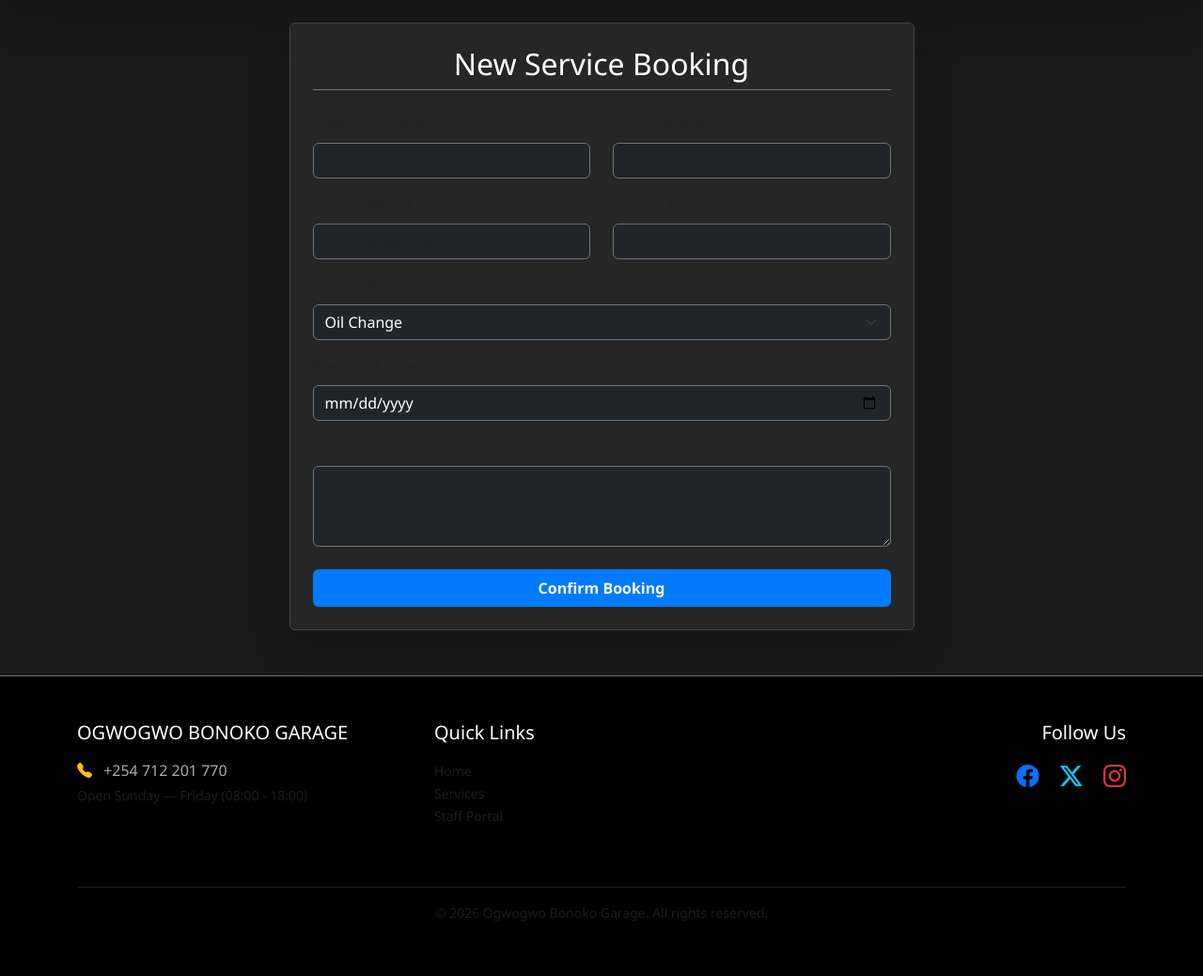
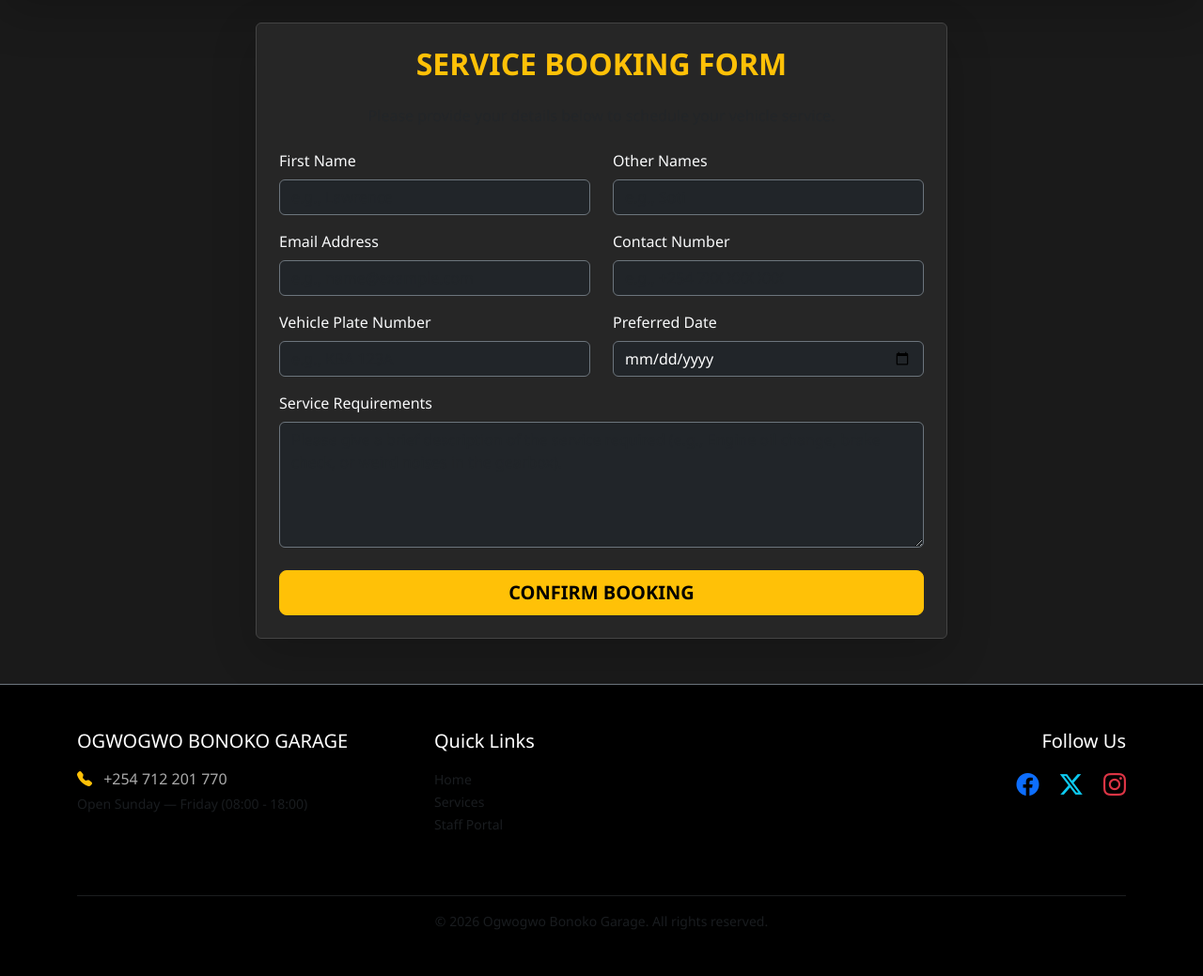
Before and after one commit to sotilawrence-cpu/ogwogwo-garage, a Flask app: page /booking in a window 1280 px wide. Shown: the part 88-1127 px from the top of the page at 94% size. Before the commit the page ends 1068 px from the top, so only its background shows below. Run offline with Flask 3, Linux system fonts and the light colour scheme; some libraries are stand-ins or nearby versions.

Commit message:
Finalized booking logic and server monkey-patch

```diff
--- a/app.py
+++ b/app.py
@@ -1,7 +1,7 @@
-# --- THE FIX: MUST BE AT THE VERY TOP ---
+# --- THE FIX: MUST BE AT THE VERY TOP TO PREVENT RENDER ERRORS ---
 import eventlet
 eventlet.monkey_patch()
-# ----------------------------------------
+# ----------------------------------------------------------------
 
 from flask import Flask, render_template, request, redirect, url_for, session, flash
 from flask_sqlalchemy import SQLAlchemy
@@ -10,26 +10,30 @@ import os
 
 app = Flask(__name__)
 
-# --- SECURITY CONFIGURATION ---
-app.config['SECRET_KEY'] = os.environ.get('SECRET_KEY', 'ogwogwo-default-key-2026')
+# --- SECURITY & DATABASE CONFIGURATION ---
+# SECRET_KEY is used to encrypt your session (login)
+app.config['SECRET_KEY'] = os.environ.get('SECRET_KEY', 'ogwogwo-super-secret-2026')
 app.config['SQLALCHEMY_DATABASE_URI'] = 'sqlite:///garage.db'
 app.config['SQLALCHEMY_TRACK_MODIFICATIONS'] = False
 
+# The password is pulled from Render settings, defaults to Ogwogwo2026
 ADMIN_PASSWORD = os.environ.get('ADMIN_PASSWORD', 'Ogwogwo2026')
 
 db = SQLAlchemy(app)
-# Use 'eventlet' as the async mode to match our Render settings
+# SocketIO configured for real-time alerts on the Admin Panel
 socketio = SocketIO(app, cors_allowed_origins="*", async_mode='eventlet')
 
+# Database Model
 class Booking(db.Model):
     id = db.Column(db.Integer, primary_key=True)
-    customer_name = db.Column(db.String(100), nullable=False)
+    customer_name = db.Column(db.String(150), nullable=False)
     phone = db.Column(db.String(20), nullable=False)
     plate_number = db.Column(db.String(20), nullable=False)
-    service_type = db.Column(db.String(100), nullable=False)
+    service_type = db.Column(db.Text, nullable=False) # Changed to Text for long descriptions
     date = db.Column(db.String(20), nullable=False)
     status = db.Column(db.String(20), default='Pending')
 
+# Initialize Database
 with app.app_context():
     db.create_all()
 
@@ -40,25 +44,33 @@ def index():
 @app.route('/booking', methods=['GET', 'POST'])
 def booking():
     if request.method == 'POST':
+        # 1. Combine Names from the new form
+        first = request.form.get('first_name', '')
+        others = request.form.get('other_names', '')
+        full_name = f"{first} {others}".strip()
+
+        # 2. Create the Database Entry
         new_booking = Booking(
-            customer_name=request.form['name'],
-            phone=request.form['phone'],
-            plate_number=request.form['plate'],
-            service_type=request.form['service'],
-            date=request.form['date']
+            customer_name=full_name,
+            phone=request.form.get('phone'),
+            plate_number=request.form.get('plate'),
+            service_type=request.form.get('service'), # The big description box
+            date=request.form.get('date')
         )
         db.session.add(new_booking)
         db.session.commit()
 
-        # This will now work perfectly with the monkey patch
+        # 3. Trigger Real-time Alert for Admin
         socketio.emit('new_booking', {
-            'customer': new_booking.customer_name,
+            'customer': full_name,
             'plate': new_booking.plate_number,
-            'service': new_booking.service_type
+            'service': "New Request Received"
         })
+
         return redirect(url_for('index'))
     return render_template('booking.html')
 
+# --- PROTECTED ADMIN DASHBOARD ---
 @app.route('/admin', methods=['GET', 'POST'])
 def admin():
     if request.method == 'POST':
@@ -66,23 +78,24 @@ def admin():
             session['logged_in'] = True
             return redirect(url_for('admin'))
         else:
-            return "<html><body style='background:#1a1a1a;color:red;text-align:center;padding-top:50px;'><h2>Incorrect Password</h2><a href='/admin' style='color:white;'>Try Again</a></body></html>", 403
+            return "<html><body style='background:#1a1a1a;color:red;text-align:center;padding-top:50px;'><h2>Access Denied</h2><a href='/admin' style='color:white;'>Try Again</a></body></html>", 403
 
     if not session.get('logged_in'):
         return f'''
             <body style="background:#1a1a1a; color:white; display:flex; justify-content:center; align-items:center; height:100vh; font-family:sans-serif; margin:0;">
-                <form method="post" style="border:2px solid #444; padding:30px; border-radius:15px; background:#262626; width:300px; text-align:center;">
-                    <h2 style="color:#ffc107; margin-bottom:20px;">Garage Admin</h2>
-                    <input type="password" name="password" placeholder="Password" required
+                <form method="post" style="border:2px solid #444; padding:30px; border-radius:15px; background:#262626; width:300px; text-align:center; box-shadow: 0 10px 30px rgba(0,0,0,0.5);">
+                    <h2 style="color:#ffc107; margin-bottom:20px;">Ogwogwo Admin</h2>
+                    <input type="password" name="password" placeholder="Admin Password" required
                            style="padding:12px; width:100%; margin-bottom:20px; background:#333; color:white; border:1px solid #555; border-radius:5px;">
                     <button type="submit" style="width:100%; padding:12px; background:#007bff; color:white; border:none; border-radius:5px; cursor:pointer; font-weight:bold;">LOGIN</button>
                     <p style="margin-top:20px; font-size:11px; color:#666;">
-                        Forgot password? Update the <b>ADMIN_PASSWORD</b> variable in your Render Dashboard.
+                        Forgot? Update <b>ADMIN_PASSWORD</b> on Render.
                     </p>
                 </form>
             </body>
         '''
 
+    # Load all bookings, newest first
     bookings = Booking.query.order_by(Booking.id.desc()).all()
     return render_template('admin.html', bookings=bookings)
 
--- a/templates/booking.html
+++ b/templates/booking.html
@@ -1,60 +1,62 @@
 {% extends "base.html" %}
+
 {% block content %}
 <div class="row justify-content-center">
-    <div class="col-md-7 card p-4 shadow-lg">
-        <h2 class="mb-4 text-center border-bottom pb-2 border-secondary">New Service Booking</h2>
-        <form method="POST">
+    <div class="col-md-8">
+        <div class="card shadow-lg p-4">
+            <h2 class="text-center text-warning fw-bold mb-4">SERVICE BOOKING FORM</h2>
+            <p class="text-center text-muted mb-4">Please provide your details below to schedule your vehicle service.</p>
+
+            <form action="/booking" method="POST">
                 <div class="row">
                     <div class="col-md-6 mb-3">
-                    <label class="form-label text-muted">Customer Name</label>
-                    <input type="text" name="name" class="form-control bg-dark text-white border-secondary" required>
+                        <label class="form-label text-light">First Name</label>
+                        <input type="text" name="first_name" class="form-control bg-dark text-white border-secondary"
+                               placeholder="e.g., Lawrence" required>
                     </div>
                     <div class="col-md-6 mb-3">
-                    <label class="form-label text-muted">Phone Number</label>
-                    <input type="text" name="phone" class="form-control bg-dark text-white border-secondary" required>
+                        <label class="form-label text-light">Other Names</label>
+                        <input type="text" name="other_names" class="form-control bg-dark text-white border-secondary"
+                               placeholder="e.g., Soti" required>
                     </div>
                 </div>
+
                 <div class="row">
                     <div class="col-md-6 mb-3">
-                    <label class="form-label text-muted">Vehicle Model</label>
-                    <input type="text" name="vehicle" placeholder="e.g. Toyota Hilux" class="form-control bg-dark text-white border-secondary" required>
+                        <label class="form-label text-light">Email Address</label>
+                        <input type="email" name="email" class="form-control bg-dark text-white border-secondary"
+                               placeholder="e.g., name@example.com" required>
                     </div>
                     <div class="col-md-6 mb-3">
-                    <label class="form-label text-muted">License Plate</label>
-                    <input type="text" name="plate" class="form-control bg-dark text-white border-secondary" required>
+                        <label class="form-label text-light">Contact Number</label>
+                        <input type="text" name="phone" class="form-control bg-dark text-white border-secondary"
+                               placeholder="e.g., +254 7XX XXX XXX" required>
                     </div>
                 </div>
-            <div class="mb-3">
-                <label class="form-label text-muted">Service Required</label>
-                <select name="service" class="form-select bg-dark text-white border-secondary">
-                    <option value="Oil Change">Oil Change</option>
-                    <option value="Engine Repair">Engine Repair</option>
-                    <option value="Brake Check">Brake Check</option>
-                    <option value="General Maintenance">General Maintenance</option>
-                </select>
+
+                <div class="row">
+                    <div class="col-md-6 mb-3">
+                        <label class="form-label text-light">Vehicle Plate Number</label>
+                        <input type="text" name="plate" class="form-control bg-dark text-white border-secondary"
+                               placeholder="e.g., KBA 123A" required>
                     </div>
-            <div class="mb-3">
-                <label class="form-label text-muted">Preferred Date (Sun-Fri)</label>
-                <input type="date" name="date" id="repairDate" class="form-control bg-dark text-white border-secondary" required>
+                    <div class="col-md-6 mb-3">
+                        <label class="form-label text-light">Preferred Date</label>
+                        <input type="date" name="date" class="form-control bg-dark text-white border-secondary" required>
                     </div>
+                </div>
+
                 <div class="mb-4">
-                <label class="form-label text-muted">Issue Details</label>
-                <textarea name="issue" class="form-control bg-dark text-white border-secondary" rows="3"></textarea>
+                    <label class="form-label text-light">Service Requirements</label>
+                    <textarea name="service" class="form-control bg-dark text-white border-secondary" rows="5"
+                              placeholder="Please give a brief description of the service required (e.g., Engine oil change, brake check, or weird noises in the gearbox)." required></textarea>
                 </div>
-            <button type="submit" class="btn btn-primary w-100 py-2 fw-bold">Confirm Booking</button>
+
+                <div class="d-grid">
+                    <button type="submit" class="btn btn-warning btn-lg fw-bold">CONFIRM BOOKING</button>
+                </div>
             </form>
         </div>
     </div>
-
-<script>
-    const picker = document.getElementById('repairDate');
-    picker.addEventListener('input', function(e){
-        var day = new Date(this.value).getUTCDay();
-        if([6].includes(day)){
-            e.preventDefault();
-            this.value = '';
-            alert('Your garage is closed on Saturdays. Please choose a day from Sunday to Friday.');
-        }
-    });
-</script>
+</div>
 {% endblock %}
```
Lines whose indentation alone changed are shown as unchanged.
